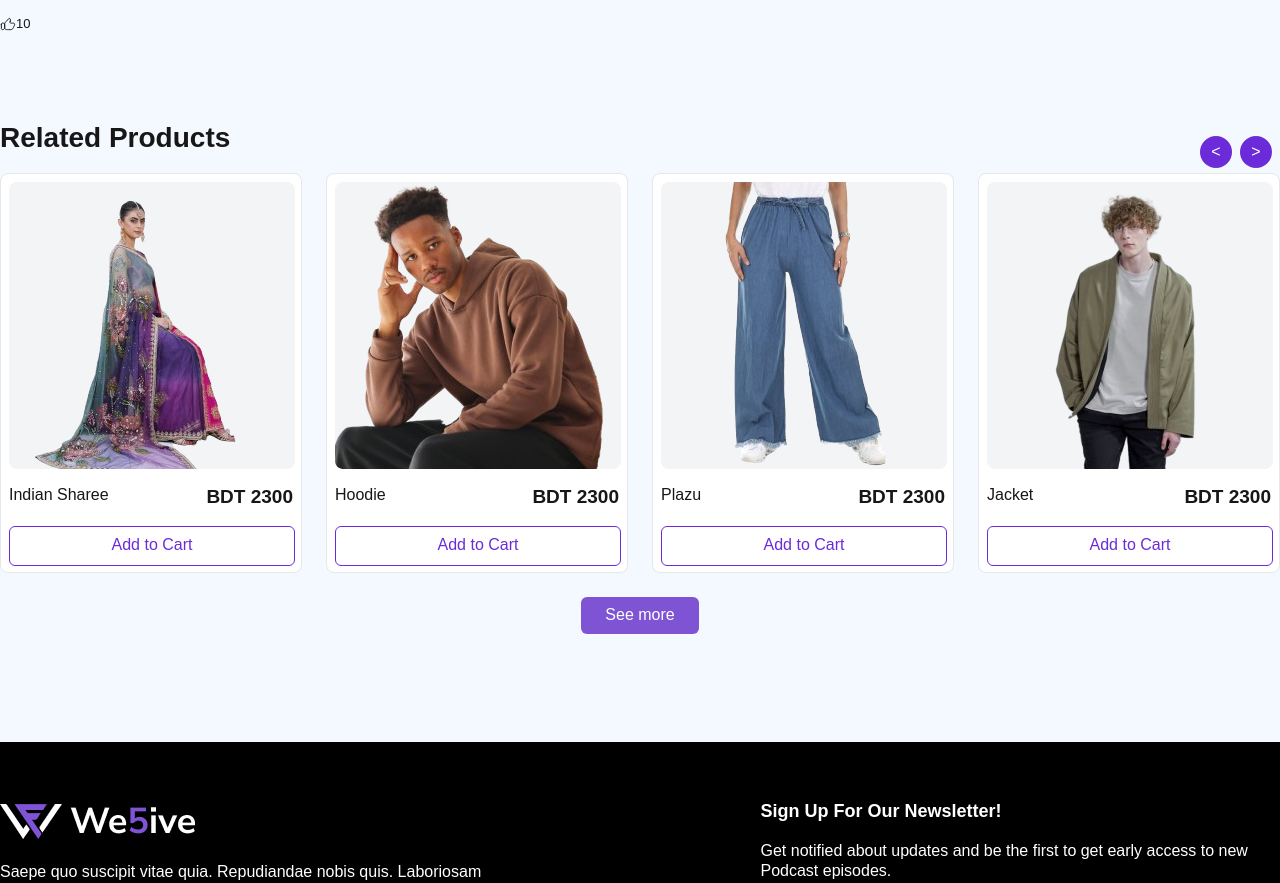
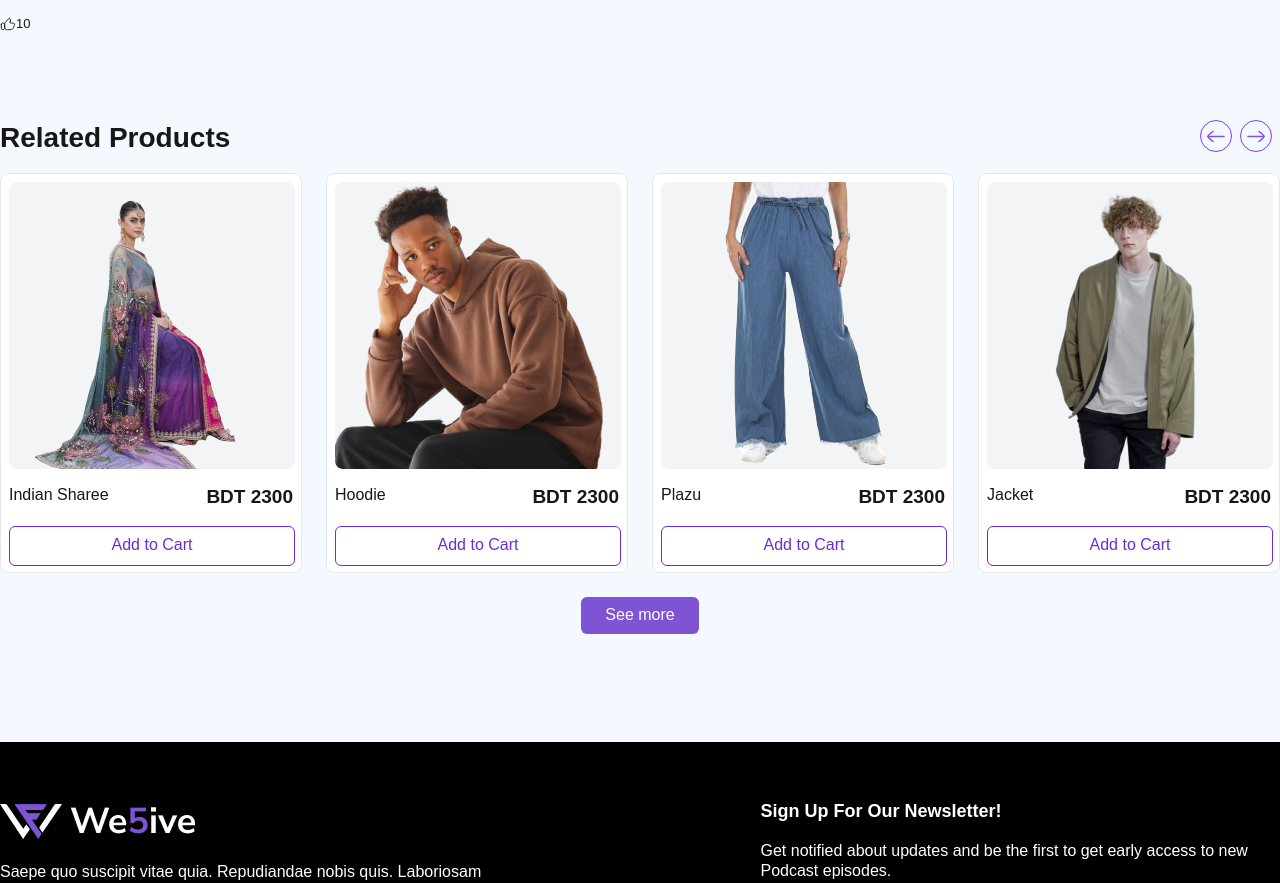
Before and after one commit to emdad118661/b2gsoft-project, a Next.js app: page /products/1 in a window 1280 px wide. Shown: the part 1229-2112 px from the top of the page. Built offline with nearby package versions, Linux system fonts and the light colour scheme.

Commit message:
arrow-buttons

```diff
--- a/src/components/NewArraival.js
+++ b/src/components/NewArraival.js
@@ -22,7 +22,7 @@ export default function ProductSlider() {
 
     const handleProductClick = (id) => {
         router.push(`/products/${id}`); // Navigate to the product details page
-      };
+    };
 
     return (
         <div className="relative md:max-w-[1280px] max-w-[328px] mx-auto">
@@ -72,16 +72,24 @@ export default function ProductSlider() {
             {/* Buttons */}
             <div className="absolute flex gap-2 top-4 right-2">
                 <button
-                    className="flex items-center justify-center w-8 h-8 text-white bg-purple-700 rounded-full"
+                    className="flex items-center justify-center w-8 h-8 text-purple-600 border border-purple-600 rounded-full"
                     onClick={handlePrev}
                 >
-                    &lt;
+                    <svg width="24" height="25" viewBox="0 0 24 25" fill="none" xmlns="http://www.w3.org/2000/svg">
+                        <path d="M4.00002 12.5002H20" stroke="#7E53D4" strokeWidth="1.5" strokeLinecap="round" strokeLinejoin="round" />
+                        <path d="M8.99966 7.5C8.99966 7.5 3.99976 11.1824 3.99976 12.5C3.99976 13.8176 8.99976 17.5 8.99976 17.5" stroke="#7E53D4" strokeWidth="1.5" strokeLinecap="round" strokeLinejoin="round" />
+                    </svg>
+
                 </button>
                 <button
-                    className="flex items-center justify-center w-8 h-8 text-white bg-purple-700 rounded-full"
+                    className="flex items-center justify-center w-8 h-8 text-purple-600 border border-purple-600 rounded-full"
                     onClick={handleNext}
                 >
-                    &gt;
+                    <svg width="24" height="25" viewBox="0 0 24 25" fill="none" xmlns="http://www.w3.org/2000/svg">
+                        <path d="M20 12.4998H4" stroke="#7E53D4" strokeWidth="1.5" strokeLinecap="round" strokeLinejoin="round" />
+                        <path d="M15.0003 17.5C15.0003 17.5 20.0002 13.8176 20.0002 12.5C20.0002 11.1824 15.0002 7.5 15.0002 7.5" stroke="#7E53D4" strokeWidth="1.5" strokeLinecap="round" strokeLinejoin="round" />
+                    </svg>
+
                 </button>
             </div>
 
--- a/src/components/RelatedPost.js
+++ b/src/components/RelatedPost.js
@@ -67,18 +67,24 @@ const RelatedPost = () => {
             </div>
 
             {/* Buttons */}
-                <div className="absolute flex gap-2 top-4 right-2">
+            <div className="absolute top-0 flex gap-2 right-2">
                 <button
-                        className="flex items-center justify-center w-8 h-8 text-white bg-purple-700 rounded-full"
+                    className="flex items-center justify-center w-8 h-8 border border-purple-600 rounded-full"
                     onClick={handlePrev}
                 >
-                        &lt;
+                    <svg width="24" height="25" viewBox="0 0 24 25" fill="none" xmlns="http://www.w3.org/2000/svg">
+                        <path d="M4.00002 12.5002H20" stroke="#7E53D4" strokeWidth="1.5" strokeLinecap="round" strokeLinejoin="round" />
+                        <path d="M8.99966 7.5C8.99966 7.5 3.99976 11.1824 3.99976 12.5C3.99976 13.8176 8.99976 17.5 8.99976 17.5" stroke="#7E53D4" strokeWidth="1.5" strokeLinecap="round" strokeLinejoin="round" />
+                    </svg>
                 </button>
                 <button
-                        className="flex items-center justify-center w-8 h-8 text-white bg-purple-700 rounded-full"
+                    className="flex items-center justify-center w-8 h-8 border border-purple-600 rounded-full"
                     onClick={handleNext}
                 >
-                        &gt;
+                    <svg width="24" height="25" viewBox="0 0 24 25" fill="none" xmlns="http://www.w3.org/2000/svg">
+                        <path d="M20 12.4998H4" stroke="#7E53D4" strokeWidth="1.5" strokeLinecap="round" strokeLinejoin="round" />
+                        <path d="M15.0003 17.5C15.0003 17.5 20.0002 13.8176 20.0002 12.5C20.0002 11.1824 15.0002 7.5 15.0002 7.5" stroke="#7E53D4" strokeWidth="1.5" strokeLinecap="round" strokeLinejoin="round" />
+                    </svg>
                 </button>
             </div>
 
--- a/src/components/SummerBigDeal.js
+++ b/src/components/SummerBigDeal.js
@@ -74,16 +74,22 @@ export default function ProductSlider() {
             {/* Buttons */}
             <div className="absolute flex gap-2 top-4 right-2">
                 <button
-                    className="flex items-center justify-center w-8 h-8 text-white bg-purple-700 rounded-full"
+                    className="flex items-center justify-center w-8 h-8 border border-purple-600 rounded-full"
                     onClick={handlePrev}
                 >
-                    &lt;
+                    <svg width="24" height="25" viewBox="0 0 24 25" fill="none" xmlns="http://www.w3.org/2000/svg">
+                        <path d="M4.00002 12.5002H20" stroke="#7E53D4" strokeWidth="1.5" strokeLinecap="round" strokeLinejoin="round" />
+                        <path d="M8.99966 7.5C8.99966 7.5 3.99976 11.1824 3.99976 12.5C3.99976 13.8176 8.99976 17.5 8.99976 17.5" stroke="#7E53D4" strokeWidth="1.5" strokeLinecap="round" strokeLinejoin="round" />
+                    </svg>
                 </button>
                 <button
-                    className="flex items-center justify-center w-8 h-8 text-white bg-purple-700 rounded-full"
+                    className="flex items-center justify-center w-8 h-8 border border-purple-600 rounded-full"
                     onClick={handleNext}
                 >
-                    &gt;
+                    <svg width="24" height="25" viewBox="0 0 24 25" fill="none" xmlns="http://www.w3.org/2000/svg">
+                        <path d="M20 12.4998H4" stroke="#7E53D4" strokeWidth="1.5" strokeLinecap="round" strokeLinejoin="round" />
+                        <path d="M15.0003 17.5C15.0003 17.5 20.0002 13.8176 20.0002 12.5C20.0002 11.1824 15.0002 7.5 15.0002 7.5" stroke="#7E53D4" strokeWidth="1.5" strokeLinecap="round" strokeLinejoin="round" />
+                    </svg>
                 </button>
             </div>
 
```
Lines whose indentation alone changed are shown as unchanged.
